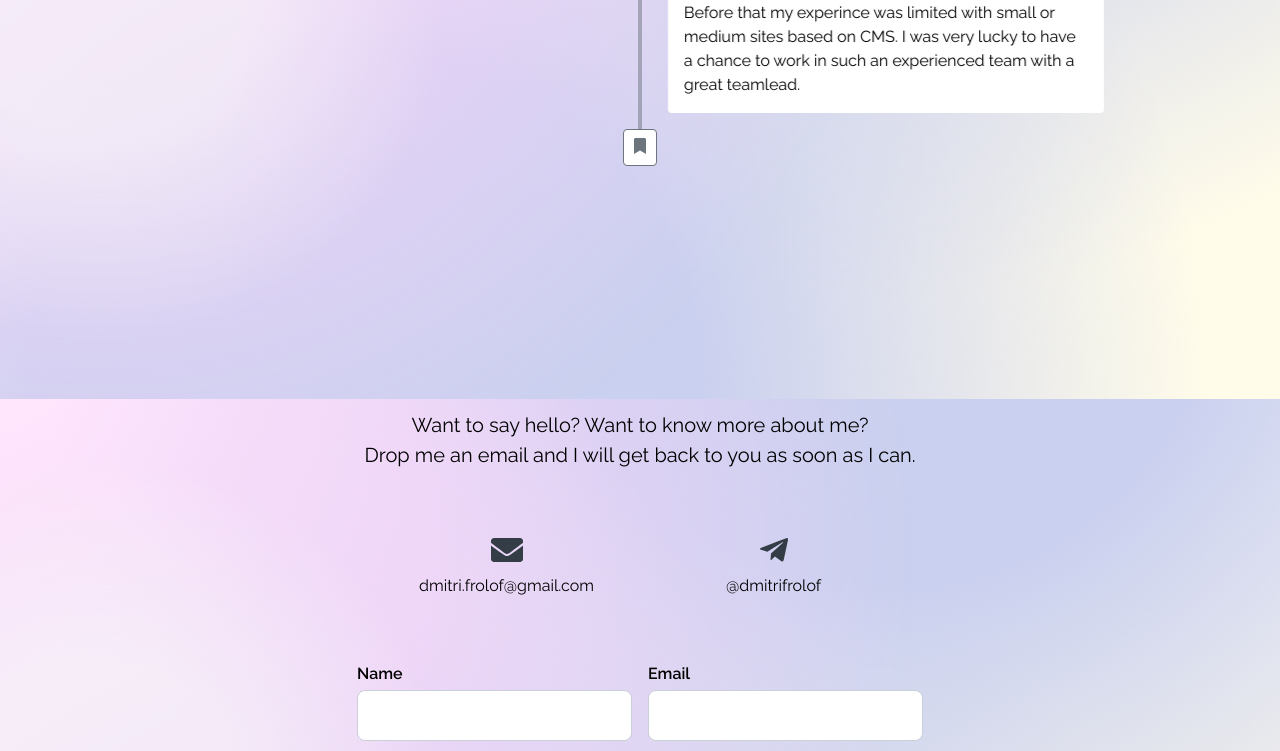
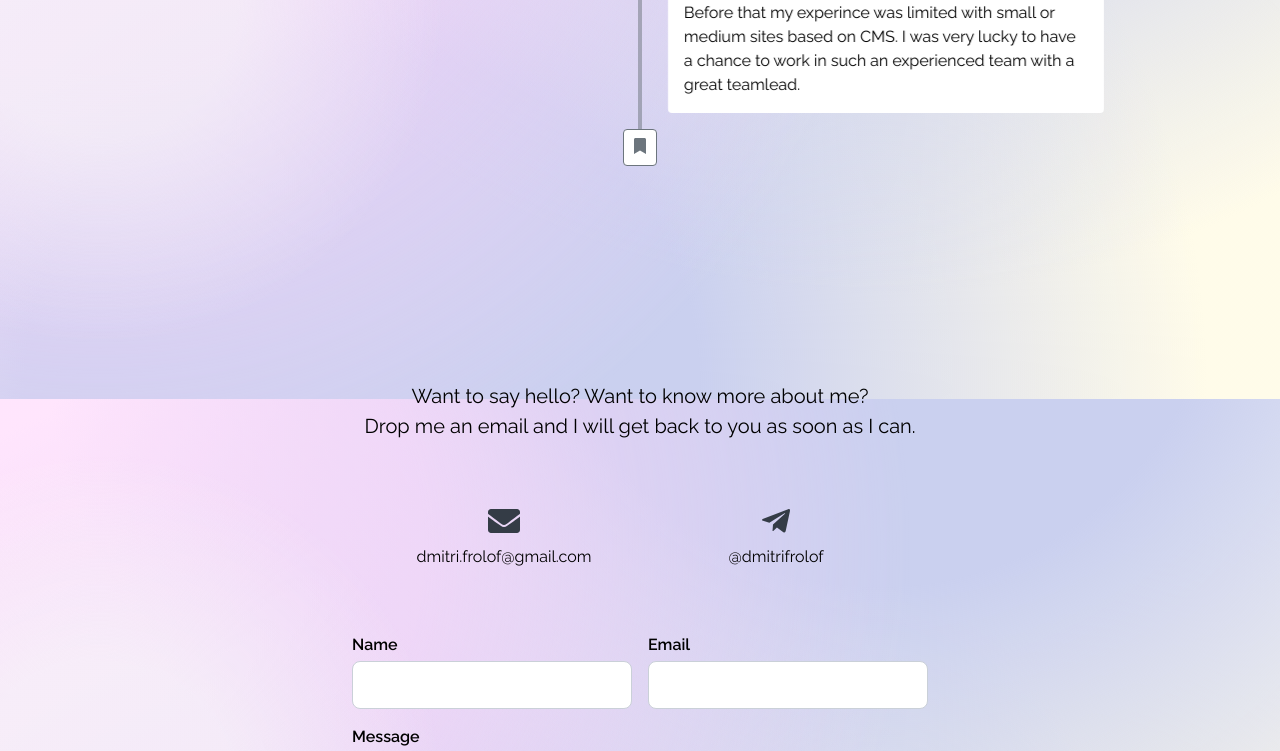
Before and after one commit to d42f/cv, a Next.js app: page / in a window 1280 px wide. Shown: the part 2001-2752 px from the top of the page. Built offline with nearby package versions, Linux system fonts and the light colour scheme.

Commit message:
refactored styles

```diff
--- a/src/components/About.tsx
+++ b/src/components/About.tsx
@@ -27,10 +27,10 @@ export const About = ({ className }: AboutProps): JSX.Element => (
         <span>{methodologies}</span>
       </section>
       <footer className={styles.nav}>
-        <Link className={`${styles.navBtn} ${styles.navBtnPrimary}`} href="/resume">
+        <Link className={styles.navBtnPrimary} href="/resume">
           My Resume
         </Link>
-        <Link className={`${styles.navBtn} ${styles.navBtnLight}`} href="/contacts">
+        <Link className={styles.navBtnLight} href="/contacts">
           My contacts
         </Link>
       </footer>
--- a/src/components/Contacts.tsx
+++ b/src/components/Contacts.tsx
@@ -1,5 +1,6 @@
+import { useState } from 'react';
+import { FaEnvelope, FaPhone, FaTelegramPlane } from 'react-icons/fa';
 import classNames from 'classnames';
-import { FaEnvelope, FaPhone, FaTelegramPlane } from 'react-icons/fa';
 import useSWRMutation from 'swr/mutation';
 
 import { email, phone, telegram } from '@/resume';
@@ -20,11 +21,18 @@ interface ContactsProps {
 }
 
 export const Contacts = ({ className }: ContactsProps): JSX.Element => {
-  const { trigger, data } = useSWRMutation('/api/messages', poster<MessageMeData>);
+  const [isFetching, setIsFetching] = useState(false);
+  const [formKey, setFormKey] = useState(0);
+  const { trigger } = useSWRMutation('/api/messages', poster<MessageMeData>);
 
   const handleFormSubmit = async (formData: MessageMeData) => {
-    const result = await trigger(formData);
-    console.log({ data, result });
+    try {
+      setIsFetching(true);
+      await trigger(formData);
+      setFormKey(value => value + 1);
+    } finally {
+      setIsFetching(false);
+    }
   };
 
   return (
@@ -42,7 +50,7 @@ export const Contacts = ({ className }: ContactsProps): JSX.Element => {
           </a>
         ))}
       </div>
-      <MessageMeForm onSubmit={handleFormSubmit} />
+      <MessageMeForm key={formKey} disabled={isFetching} onSubmit={handleFormSubmit} />
     </div>
   );
 };
--- a/src/components/MessageMeForm.module.scss
+++ b/src/components/MessageMeForm.module.scss
@@ -1,6 +1,10 @@
 @import '@/styles/mixins';
 
 .wrapper {
+  display: block;
+}
+
+.content {
   display: grid;
   grid-template-columns: repeat(2, 1fr);
   gap: 1rem;
--- a/src/components/MessageMeForm.tsx
+++ b/src/components/MessageMeForm.tsx
@@ -12,16 +12,18 @@ export interface MessageMeData {
 
 interface MessageMeFormProps {
   className?: string;
+  disabled?: boolean;
   onSubmit: (data: MessageMeData) => void;
 }
 
-export const MessageMeForm = ({ className, onSubmit }: MessageMeFormProps): JSX.Element => {
+export const MessageMeForm = ({ className, disabled, onSubmit }: MessageMeFormProps): JSX.Element => {
   const { register, handleSubmit } = useForm<MessageMeData>({
     mode: 'onChange',
   });
 
   return (
     <form className={classNames(styles.wrapper, className)} onSubmit={handleSubmit(data => onSubmit(data))}>
+      <fieldset className={styles.content} disabled={disabled}>
         <label className={styles.formField}>
           <span className={styles.formLabel}>Name</span>
           <input className={styles.formControl} {...register('name')} type="text" />
@@ -36,13 +38,18 @@ export const MessageMeForm = ({ className, onSubmit }: MessageMeFormProps): JSX.
         </label>
         <label className={classNames(styles.formField, styles.wide)}>
           <span className={styles.formLabel}>Message</span>
-        <textarea className={styles.formControl} {...register('message', { required: 'This field is required' })} />
+          <textarea
+            className={styles.formControl}
+            rows={4}
+            {...register('message', { required: 'This field is required' })}
+          />
         </label>
         <div className={styles.footer}>
           <button className={styles.submitBtn} type="submit">
             Send a message
           </button>
         </div>
+      </fieldset>
     </form>
   );
 };
--- a/src/styles/globals.scss
+++ b/src/styles/globals.scss
@@ -34,3 +34,7 @@ a {
   color: inherit;
   text-decoration: none;
 }
+
+fieldset {
+  border: 0;
+}
--- a/src/styles/mixins/button.scss
+++ b/src/styles/mixins/button.scss
@@ -43,12 +43,17 @@ $button-active-border: (
   light: darken($light, 8%),
 );
 
+$button-font-weight: (
+  sm: $font-weight-normal,
+  md: $font-weight-normal,
+  lg: $font-weight-bold,
+);
+
 @mixin base-button($size: md, $rect: false) {
   @include base-form-control(
     map-get($form-control-padding-y, $size),
     if($rect == true, map-get($form-control-padding-y, $size), map-get($form-control-padding-x, $size)),
     map-get($form-control-font-size, $size),
-    map-get($form-control-font-weight, $size),
     map-get($form-control-line-height, $size),
     map-get($form-control-border-width, $size),
     map-get($form-control-border-radius, $size)
@@ -56,8 +61,13 @@ $button-active-border: (
 
   justify-content: center;
   white-space: nowrap;
+  font-weight: map-get($button-font-weight, $size);
   cursor: pointer;
   user-select: none;
+
+  &:disabled {
+    cursor: default;
+  }
 
   &:hover() {
     text-decoration: none;
--- a/src/styles/mixins/form-control.scss
+++ b/src/styles/mixins/form-control.scss
@@ -42,13 +42,12 @@ $form-control-active-border: (
   light: darken($light, 8%),
 );
 
-@mixin base-form-control($padding-y, $padding-x, $font-size, $font-weight, $line-height, $border-size, $border-radius) {
+@mixin base-form-control($padding-y, $padding-x, $font-size, $line-height, $border-size, $border-radius) {
   display: inline-flex;
   flex-flow: row nowrap;
   align-items: center;
   padding: $padding-y $padding-x;
   font-size: $font-size;
-  font-weight: $font-weight;
   line-height: $line-height;
   border: $border-size solid transparent;
   border-radius: $border-radius;
@@ -116,6 +115,7 @@ $form-control-active-border: (
     color: $color;
     background-color: transparent;
     border-color: $color;
+    cursor: default;
   }
 
   &:not(:disabled):not(.disabled):active,
@@ -133,7 +133,6 @@ $form-control-active-border: (
     map-get($form-control-padding-y, $size),
     map-get($form-control-padding-x, $size),
     map-get($form-control-font-size, $size),
-    map-get($form-control-font-weight, $size),
     map-get($form-control-line-height, $size),
     map-get($form-control-border-width, $size),
     map-get($form-control-border-radius, $size)
--- a/src/styles/variables.scss
+++ b/src/styles/variables.scss
@@ -82,27 +82,21 @@ $form-control-padding-x: (
 );
 
 $form-control-padding-y: (
-  sm: 0.5rem,
-  md: 0.625rem,
-  lg: 0.875rem,
+  sm: 0.375rem,
+  md: 0.5rem,
+  lg: 0.625rem,
 );
 
 $form-control-font-size: (
   sm: 0.875rem,
   md: 1rem,
-  lg: 1.125rem,
-);
-
-$form-control-font-weight: (
-  sm: $font-weight-normal,
-  md: $font-weight-normal,
-  lg: $font-weight-bold,
+  lg: 1.25rem,
 );
 
 $form-control-line-height: (
-  sm: 1,
-  md: math.div(18, strip-units($font-size-html)),
-  lg: math.div(18, strip-units($font-size-html) * 1.125),
+  sm: math.div(18, strip-units($font-size-html) * strip-units(map-get($form-control-font-size, sm))),
+  md: math.div(22, strip-units($font-size-html) * strip-units(map-get($form-control-font-size, md))),
+  lg: math.div(26, strip-units($font-size-html) * strip-units(map-get($form-control-font-size, lg))),
 );
 
 $form-control-border-width: (
```
Lines whose indentation alone changed are shown as unchanged.
